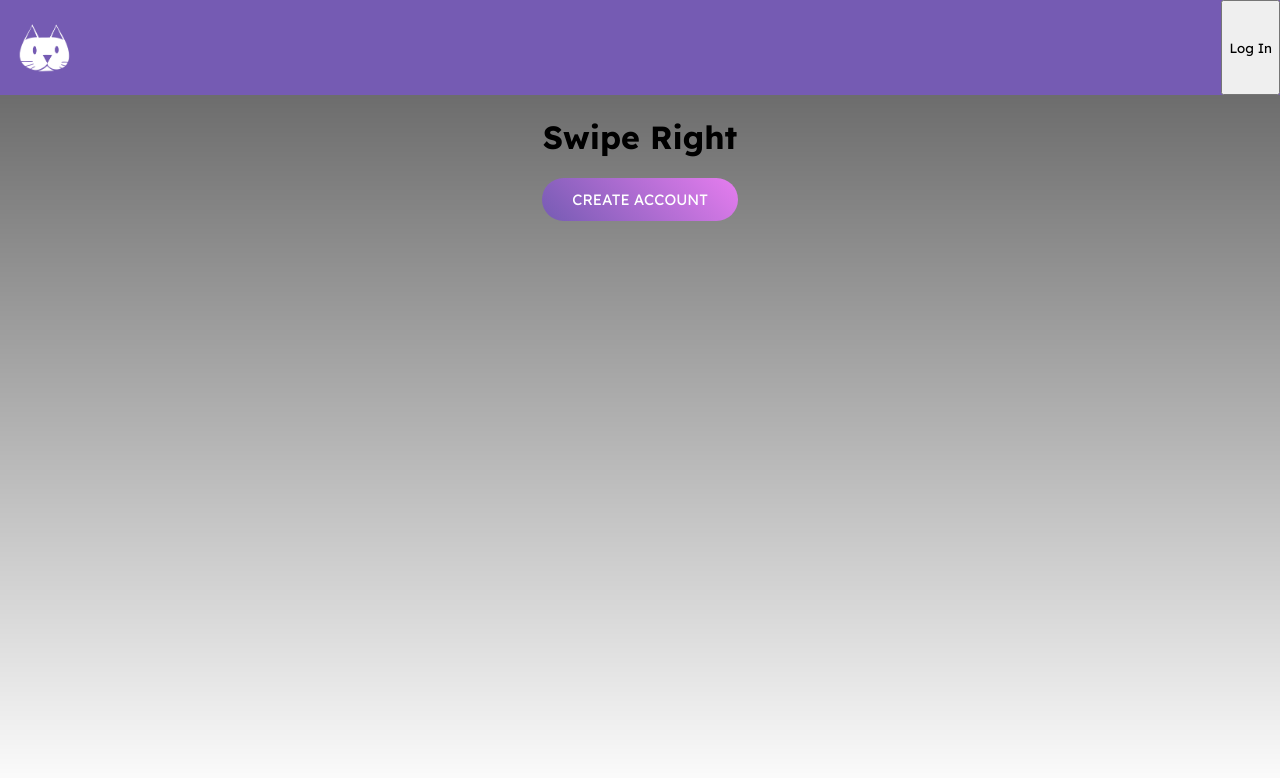
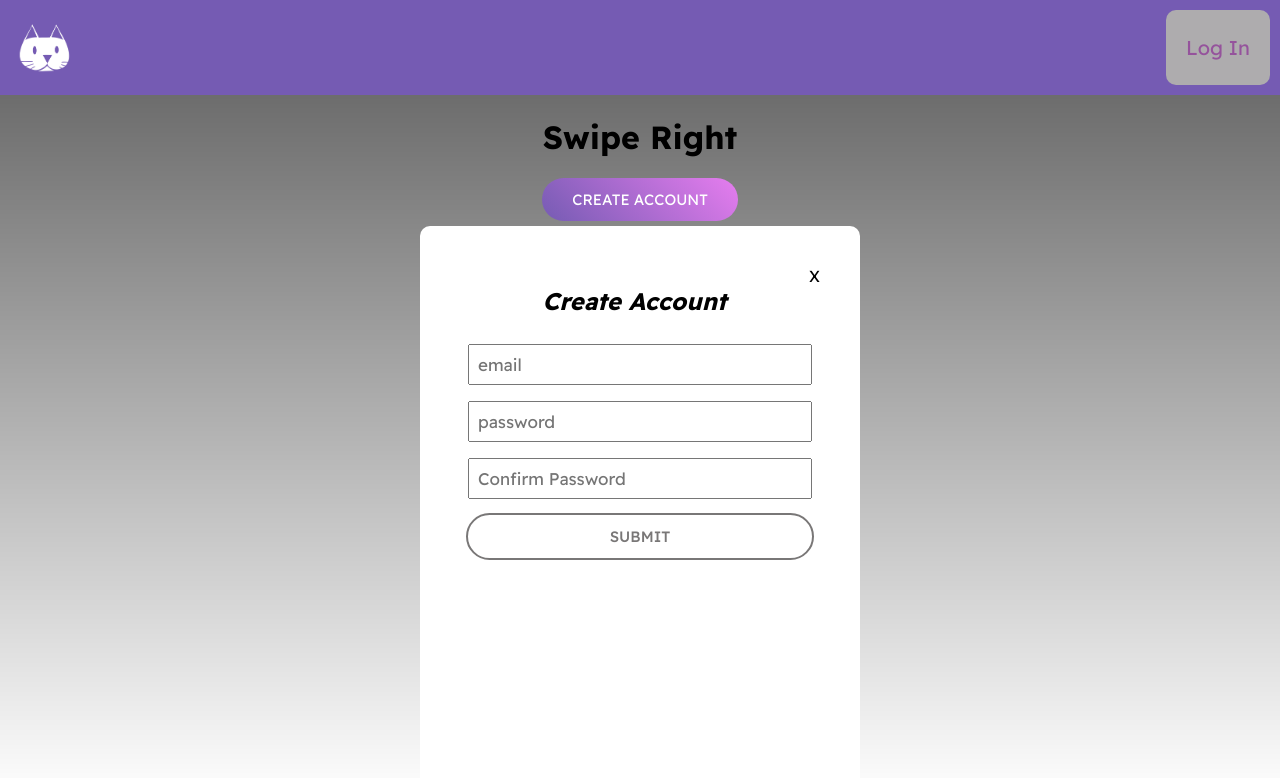
Before and after one commit to enessyarali/Brindr, a React (Create React App) app in the folder client/: page / in a window 1280 px wide. Both pictures are taken after a click on the button "Log In". Shown: the top 778 px of the page. Built offline with nearby package versions, Linux system fonts and the light colour scheme.

Commit message:
Auth Modal

```diff
--- a/client/src/components/AuthModel.js
+++ b/client/src/components/AuthModel.js
@@ -1,9 +1,68 @@
-const Dashboard = () => {
+import { useState } from "react"
+
+
+const AuthModal = (props) => {
+
+    const [email, setEmail] = useState(null)
+    const [password , setPassword] = useState(null)
+    const [confirmPassword , setConfirmPassword] = useState(null)
+    const [error ,setError] = useState(null)
+
+    console.log(email);
+    console.log(password);
+    console.log(confirmPassword);
+    const isSignUp = true;
+    const handleClick = () => {
+        props.setShowModal(false)
+    }
+
+    const handleSubmit = (e) => {
+        e.preventDefault()
+        try{
+            if(isSignUp && (password != confirmPassword)){
+                    setError("Passwords Need to Match")
+            }
+            console.log("make a post request to the database");
+        }catch(error){
+            console.log(error);
+        }
+    }
+
     return (
-        <div>
-            DashBoard
+
+        <div  className="auth-modal">
+            <div   className="close-icon" onClick={handleClick}>X</div>
+            <h2>{isSignUp ? "Create Account" : "Log In" }</h2>
+            <form onSubmit={handleSubmit}>
+                    <input
+                        type='email'
+                        id='email'
+                        name="email"
+                        placeholder="email"
+                        required={true}
+                        onChange={(e) => setEmail(e.target.value)}
+                        />
+                    <input
+                        type='password'
+                        id='password'
+                        name="password"
+                        placeholder="password"
+                        required={true}
+                        onChange={(e) => setPassword(e.target.value)}
+                        />
+                    {isSignUp && <input //Conditional rendering if the person is not signedup we show this input if they are just logging in we dont.
+                        type='password'
+                        id='passwordcheck'
+                        name="passwordcheck"
+                        placeholder="Confirm Password"
+                        required={true}
+                        onChange={(e) => setConfirmPassword(e.target.value)}
+                        />}
+                    <input className="secondary-button" type={"submit"}/>
+                    <p>{error}</p>
+            </form>
         </div>
     )
 }
 
-export default Dashboard;
+export default AuthModal;
--- a/client/src/components/Nav.js
+++ b/client/src/components/Nav.js
@@ -1,15 +1,21 @@
-import logo from '../images/brindrLogo.png'
+import logo from "../images/brindrLogo.png";
 
 const Nav = (props) => {
-    return (
-       <nav>
-        <div className="logo-container">
-            <img className="logo" src={logo}/>
-            </div>
-           {!props.authToken  && <button className='nav-button'>Log In</button>}
-
-       </nav>
-    )
-}
+  const handleClick = () => {
+    props.setShowModal(true);
+  };
+  return (
+    <nav>
+      <div className="logo-container">
+        <img className="logo" src={logo} />
+      </div>
+      {!props.authToken && (
+        <button className="nav-button" onClick={handleClick} disabled={props.showModal} >
+          Log In
+        </button>
+      )}
+    </nav>
+  );
+};
 
 export default Nav;
--- a/client/src/index.css
+++ b/client/src/index.css
@@ -7,6 +7,10 @@ html , body {
 
 * {
   font-family: "Readex Pro", "sans-serif ";
+}
+
+h2{
+    font-style: italic;
 }
 
 .primary-button {
@@ -21,6 +25,26 @@ html , body {
 
 .primary-button:hover {
   background: linear-gradient(260deg,rgba(117,91,179,255),rgb(230, 125, 239));
+}
+
+.secondary-button{
+    color: rgb(121, 119, 119);
+    background-color: #fff;
+    font-weight: 500;
+    font-size: 15px;
+    text-transform: uppercase;
+    padding: 12px 30px;
+    border-radius: 30px;
+    border : solid 2px rgb(121, 119, 119);
+    margin: 6px;
+
+
+}
+
+.secondary-button:hover{
+    color: rgb(48, 48, 48);
+    border: solid 2px gb(48, 48, 48);
+
 }
 
 body {
@@ -46,6 +70,23 @@ nav .logo-container .logo {
   border-radius: 50%;
 }
 
+nav .nav-button {
+    color: rgb(230, 125, 239);
+    background-color: #fff;
+    font-size: 20px;
+    padding: 10px 20px;
+    border-radius: 10px;
+    border: none;
+    margin: 10px;
+
+
+}
+
+nav .nav-button:disabled  {
+    background-color: rgb(174, 172, 174) ;
+    color: rgb(149, 83, 156);
+}
+
 /* -------- Home Page ------- */
 .overlay {
     width: 100vw;
@@ -53,3 +94,35 @@ nav .logo-container .logo {
     position: fixed;
     background: linear-gradient(rgb(0,0,0,0.65) 0%, rgb(0,0,0,0) 100% );
 }
+
+/* -------- Auth Modal ------- */
+
+.auth-modal {
+
+    top: 175px;
+    margin-top: 5px;
+    margin-left: auto;
+    margin-right: auto;
+    max-width: 360px;
+    height: 600px;
+    background-color: #fff;
+    border-radius: 10px;
+    padding: 40px;
+}
+
+.auth-modal .close-icon{
+    float: right;
+}
+
+.auth-modal form{
+    display: flex;
+    flex-direction: column;
+}
+
+.auth-modal input[type = password],
+.auth-modal input[type = email] {
+    padding: 8px;
+    margin: 8px;
+    font-size: 17px;
+
+}
--- a/client/src/pages/Home.js
+++ b/client/src/pages/Home.js
@@ -1,18 +1,23 @@
 import Nav from "../components/Nav";
+import { useState } from "react";
+import AuthModal from "../components/AuthModel";
+const Home = () => {
 
-
-const Home = () => {
+    const [showModal,setShowModal] = useState(false)
 
     const authtoken = false
     const handleClick =() => {
         console.log("clicked");
+        setShowModal(true)
     }
     return(
         <div className="overlay">
-            <Nav authtoken={authtoken}/>
+            <Nav authtoken={authtoken} setShowModal={setShowModal} showModal={showModal}/>
                 <div className="home" >
                     <h1>Swipe Right</h1>
                         <button  className="primary-button" onClick={handleClick}>{authtoken ? "Signout" : "Create Account"}</button>
+
+                      {showModal && (<AuthModal setShowModal={setShowModal}/>)}
                 </div>
         </div>
 
```
